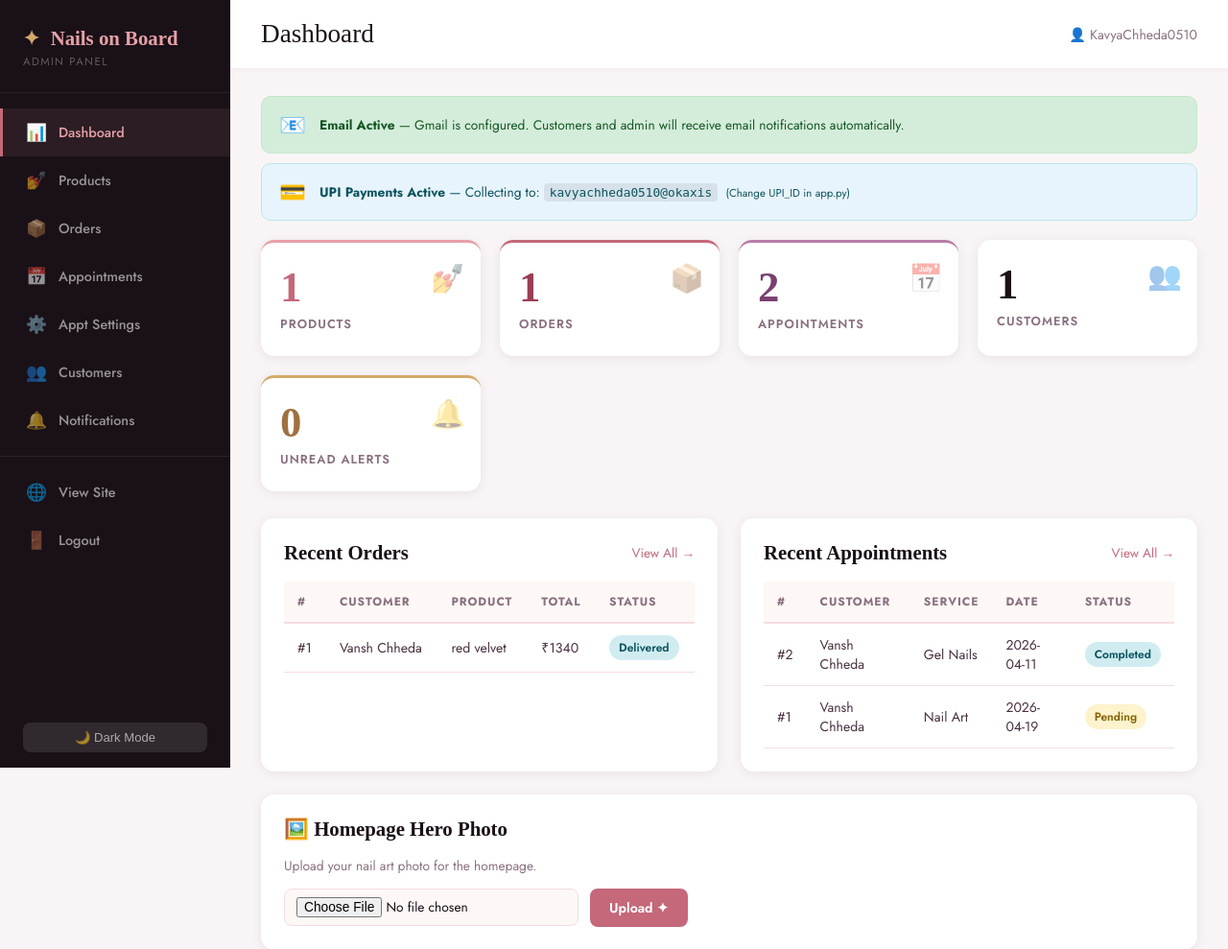
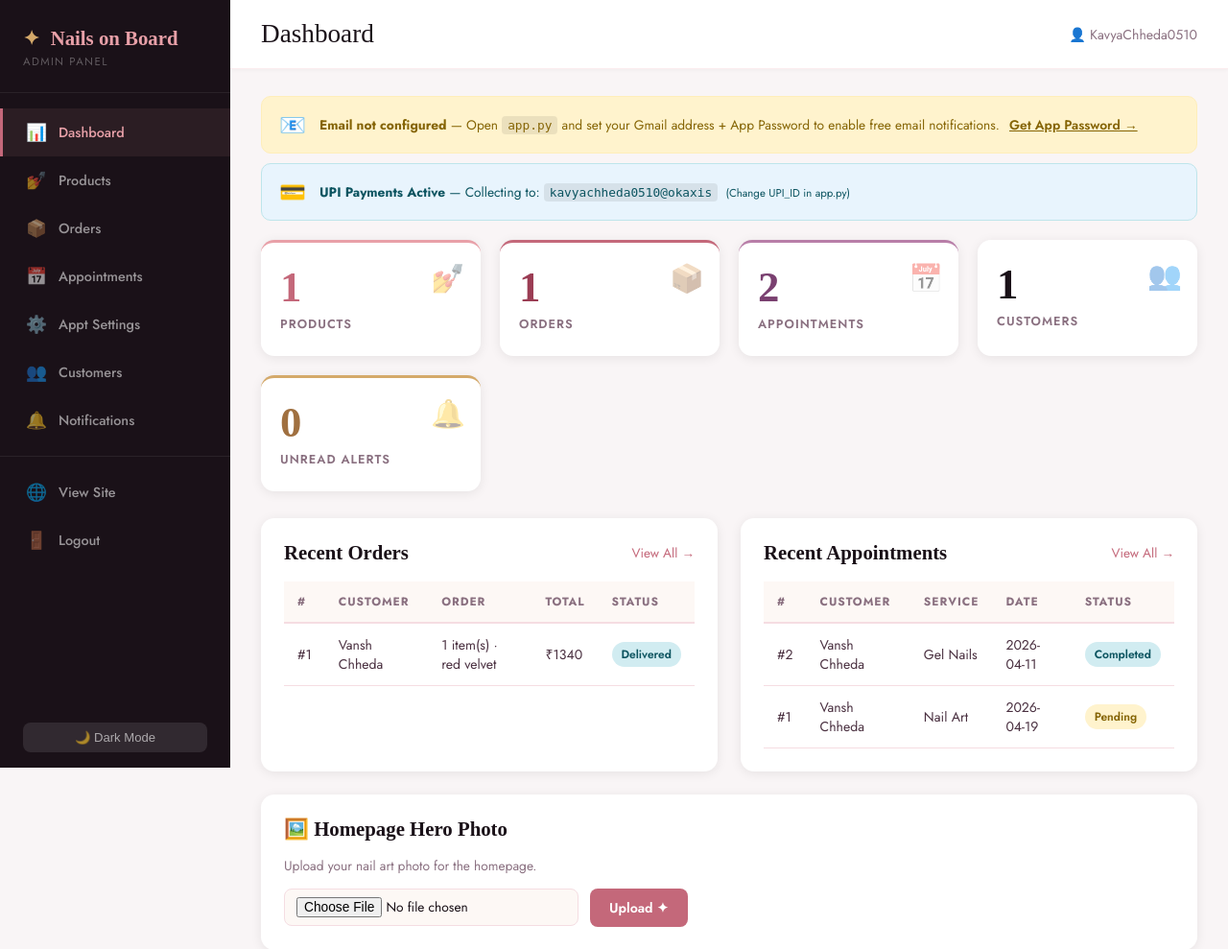
Before and after one commit to VanshChheda/Name--nails-on-board, a Flask app: page /admin in a window 1280 px wide. Shown: the top 989 px of the page at 96% size. Run offline with Flask 3, Linux system fonts and the light colour scheme; a user stored in the database is signed in; tables that the repository leaves empty hold one stand-in row (values such as "Sample post").

Commit message:
Update admin email, UPI, mail config, and multi-item order handling
- update admin email to nailsonboard5@gmail.com
- update UPI to kavyachheda0510@okaxis
- improve email config for Render env vars and SendGrid/Gmail handling
- ensure single-product and cart orders use consistent order item storage
- improve admin/customer views for multi-item orders

```diff
--- a/app.py
+++ b/app.py
@@ -61,10 +61,13 @@ CLOUDINARY_ENABLED = init_cloudinary()
 # ══════════════════════════════════════════════════════════════
 #  EMAIL — Free Gmail SMTP
 # ══════════════════════════════════════════════════════════════
-EMAIL_SENDER   = os.environ.get('EMAIL_SENDER', 'nailsonboard5@gmail.com')
-EMAIL_PASSWORD = os.environ.get('EMAIL_PASSWORD', 'htfh qyam fuvo rquy')
+EMAIL_SENDER   = os.environ.get('EMAIL_SENDER', '').strip()
+EMAIL_PASSWORD = os.environ.get('EMAIL_PASSWORD', '').strip()
 EMAIL_NAME     = 'Nails on Board'
-ADMIN_EMAIL    = os.environ.get('ADMIN_EMAIL', 'nailsonboard5@gmail.com')
+ADMIN_EMAIL    = os.environ.get('ADMIN_EMAIL', 'nailsonboard5@gmail.com').strip().lower()
+MAIL_REPLY_TO  = os.environ.get('MAIL_REPLY_TO', ADMIN_EMAIL or EMAIL_SENDER).strip()
+SENDGRID_FROM_EMAIL = os.environ.get('SENDGRID_FROM_EMAIL', EMAIL_SENDER).strip()
+SENDGRID_FROM_NAME  = os.environ.get('SENDGRID_FROM_NAME', EMAIL_NAME).strip() or EMAIL_NAME
 
 # ══════════════════════════════════════════════════════════════
 #  UPI PAYMENT
@@ -179,12 +182,17 @@ def ensure_db_ready():
     try:
         with app.app_context():
             db.create_all()
-            if not Admin.query.first():
-                db.session.add(Admin(
+            admin = Admin.query.first()
+            if not admin:
+                admin = Admin(
                     username='KavyaChheda0510',
                     password_hash=generate_password_hash('KRC@2004'),
                     email=ADMIN_EMAIL
-                ))
+                )
+                db.session.add(admin)
+                db.session.commit()
+            elif ADMIN_EMAIL and admin.email != ADMIN_EMAIL:
+                admin.email = ADMIN_EMAIL
                 db.session.commit()
     except Exception as e:
         print(f"[DB INIT ERROR] {e}")
@@ -212,6 +220,12 @@ def set_setting(key, value):
     except Exception as e:
         db.session.rollback()
         print(f"[SETTING ERROR] {e}")
+
+def email_is_configured():
+    sendgrid_key = os.environ.get('SENDGRID_API_KEY', '').strip()
+    if sendgrid_key and SENDGRID_FROM_EMAIL:
+        return True
+    return bool(EMAIL_SENDER and EMAIL_PASSWORD)
 
 DEFAULT_SERVICES   = ['Gel Nails','Acrylic Extension','Nail Art','Manicure','Pedicure','Nail Jewels','Custom Design']
 DEFAULT_TIME_SLOTS = ['10:00 AM','11:00 AM','12:00 PM','2:00 PM','3:00 PM','4:00 PM','5:00 PM']
@@ -280,10 +294,11 @@ app.jinja_env.globals['get_image_url'] = get_image_url
 def _send_thread(to, subject, body):
     """Send via SendGrid API with anti-spam headers."""
     try:
-        sendgrid_key = os.environ.get('SENDGRID_API_KEY', '')
+        sendgrid_key = os.environ.get('SENDGRID_API_KEY', '').strip()
         sender = EMAIL_SENDER
         password = EMAIL_PASSWORD
-        if sendgrid_key and sendgrid_key not in ('', 'your_sendgrid_key'):
+        reply_to = MAIL_REPLY_TO or ADMIN_EMAIL or sender
+        if sendgrid_key and SENDGRID_FROM_EMAIL and sendgrid_key not in ('', 'your_sendgrid_key'):
             import urllib.request as _ur
             import json as _j
             # Add plain text version to avoid spam filters
@@ -291,8 +306,8 @@ def _send_thread(to, subject, body):
             plain_text = _re.sub('<[^>]+>', '', body).strip()
             payload = _j.dumps({
                 'personalizations': [{'to': [{'email': to}]}],
-                'from': {'email': sender, 'name': EMAIL_NAME},
-                'reply_to': {'email': sender, 'name': EMAIL_NAME},
+                'from': {'email': SENDGRID_FROM_EMAIL, 'name': SENDGRID_FROM_NAME},
+                'reply_to': {'email': reply_to, 'name': EMAIL_NAME},
                 'subject': subject,
                 'content': [
                     {'type': 'text/plain', 'value': plain_text},
@@ -317,7 +332,7 @@ def _send_thread(to, subject, body):
             )
             with _ur.urlopen(req, timeout=15) as r:
                 print(f"[EMAIL OK ✅ SendGrid] {to} | status={r.status}")
-        elif 'your_gmail' not in sender and 'xxxx' not in password:
+        elif sender and password:
             import re as _re
             plain_text = _re.sub('<[^>]+>', '', body).strip()
 
@@ -325,10 +340,12 @@ def _send_thread(to, subject, body):
             msg['Subject'] = subject
             msg['From'] = f'{EMAIL_NAME} <{sender}>'
             msg['To'] = to
-            msg['Reply-To'] = f'{EMAIL_NAME} <{sender}>'
+            msg['Reply-To'] = f'{EMAIL_NAME} <{reply_to}>'
             msg['Date'] = formatdate(localtime=False)
             msg['Message-ID'] = make_msgid(domain=sender.split('@')[-1] if '@' in sender else None)
             msg['X-Mailer'] = 'Nails on Board'
+            msg['X-Auto-Response-Suppress'] = 'All'
+            msg['List-ID'] = 'Nails on Board <orders.nailsonboard>'
             msg.set_content(plain_text or 'Hello from Nails on Board.')
             msg.add_alternative(body, subtype='html')
             with smtplib.SMTP('smtp.gmail.com', 587, timeout=20) as s:
@@ -336,7 +353,7 @@ def _send_thread(to, subject, body):
                 s.send_message(msg)
             print(f"[EMAIL OK ✅ Gmail] {to}")
         else:
-            print(f"[EMAIL SKIPPED] Configure SENDGRID_API_KEY. To:{to}")
+            print(f"[EMAIL SKIPPED] Configure email environment variables. To:{to}")
     except Exception as e:
         print(f"[EMAIL ERROR ❌] {type(e).__name__}: {e}")
 
@@ -750,7 +767,16 @@ def place_order(pid):
             total_price=product.price * qty,
             status='pending_payment', payment_status='unpaid'
         )
-        db.session.add(o); db.session.commit()
+        db.session.add(o)
+        db.session.flush()
+        db.session.add(OrderItem(
+            order_id=o.id,
+            product_id=pid,
+            quantity=qty,
+            unit_price=float(product.price),
+            line_total=float(product.price) * qty
+        ))
+        db.session.commit()
         add_notif(f"🛍️ New order #{o.id} from {o.customer_name} — {product.name} ×{qty} | ₹{o.total_price:.0f}", 'order', 'admin')
         add_notif(f"Order #{o.id} placed for {product.name} ×{qty}. Please complete UPI payment.", 'order', 'customer', o.customer_email)
         send_email(o.customer_email, f"Order #{o.id} Placed — Nails on Board", email_html(
@@ -898,7 +924,7 @@ def admin_logout():
 @app.route('/admin/')
 @admin_required
 def admin_dashboard():
-    email_ok = 'your_gmail' not in EMAIL_SENDER
+    email_ok = email_is_configured()
     cloud_ok = CLOUDINARY_ENABLED
     return render_template('admin/dashboard.html',
         total_products=NailProduct.query.count(),
@@ -1121,11 +1147,15 @@ def admin_upload_hero():
 def init_db():
     with app.app_context():
         db.create_all()
-        if not Admin.query.first():
+        admin = Admin.query.first()
+        if not admin:
             db.session.add(Admin(
                 username='KavyaChheda0510',
                 password_hash=generate_password_hash('KRC@2004'),
                 email=ADMIN_EMAIL))
+            db.session.commit()
+        elif ADMIN_EMAIL and admin.email != ADMIN_EMAIL:
+            admin.email = ADMIN_EMAIL
             db.session.commit()
             print("✅ Admin created: KavyaChheda0510 / KRC@2004")
         print(f"✅ Database ready")
@@ -1133,7 +1163,7 @@ def init_db():
 
 if __name__ == '__main__':
     init_db()
-    email_ok = 'your_gmail' not in EMAIL_SENDER
+    email_ok = email_is_configured()
     print(f"\n🌸 Nails on Board running!")
     print(f"   http://127.0.0.1:5000")
     print(f"   Admin: KavyaChheda0510 / KRC@2004")
--- a/templates/admin/dashboard.html
+++ b/templates/admin/dashboard.html
@@ -34,11 +34,18 @@
     <div class="panel-header"><h2>Recent Orders</h2><a href="{{ url_for('admin_orders') }}">View All →</a></div>
     {% if recent_orders %}
     <table class="admin-table">
-      <thead><tr><th>#</th><th>Customer</th><th>Product</th><th>Total</th><th>Status</th></tr></thead>
+      <thead><tr><th>#</th><th>Customer</th><th>Order</th><th>Total</th><th>Status</th></tr></thead>
       <tbody>
         {% for o in recent_orders %}
         <tr>
-          <td>#{{ o.id }}</td><td>{{ o.customer_name }}</td><td>{{ o.product.name }}</td>
+          <td>#{{ o.id }}</td><td>{{ o.customer_name }}</td>
+          <td>
+            {% if o.items and o.items|length > 0 %}
+              {{ o.items|length }} item(s){% if o.items[0].product %} · {{ o.items[0].product.name }}{% endif %}{% if o.items|length > 1 %} + more{% endif %}
+            {% else %}
+              {{ o.product.name }}
+            {% endif %}
+          </td>
           <td>₹{{ "%.0f"|format(o.total_price) }}</td>
           <td><span class="status-badge status-{{ o.status.replace('_','-') }}">{{ o.status.replace('_',' ')|title }}</span></td>
         </tr>
```
Also changed, not shown: templates/track.html (+13 -1 lines).
